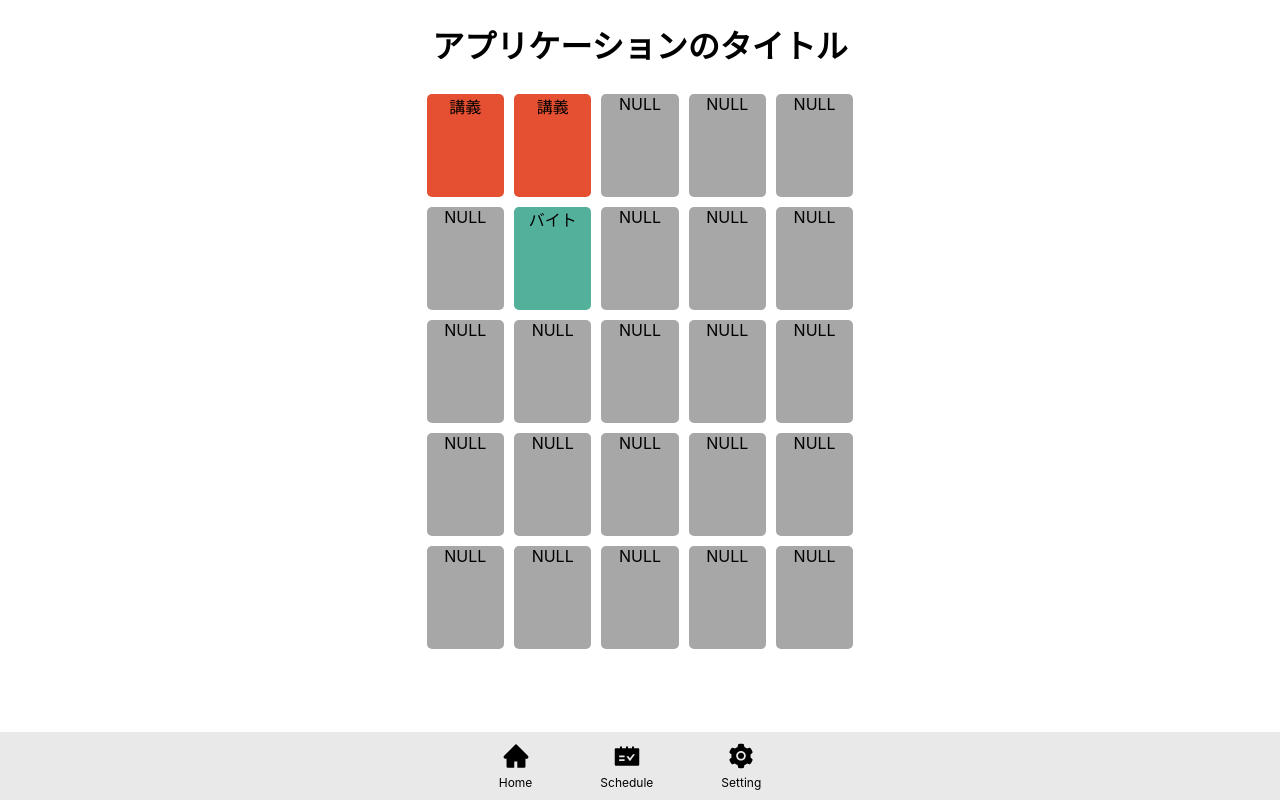
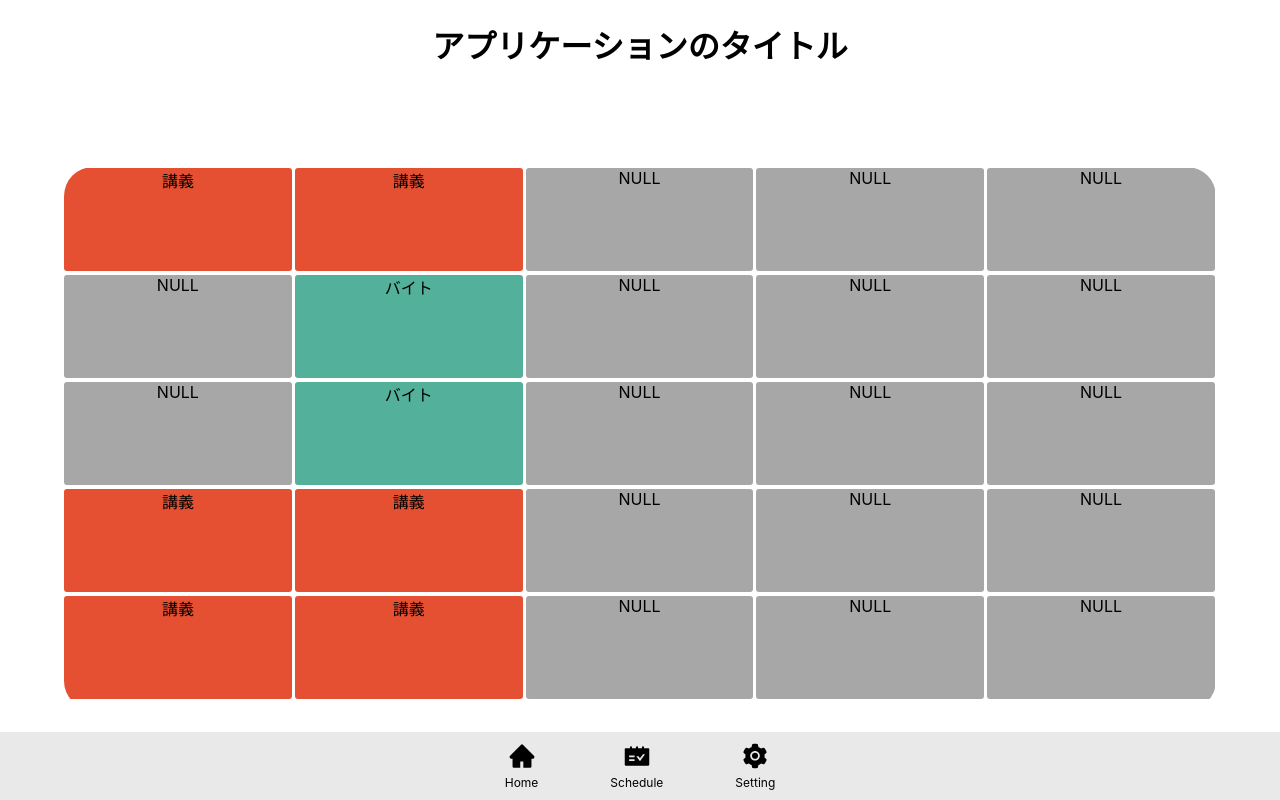
Before and after one commit to gusuku-oknw/calendar-app, a React (Create React App) app: page /schedule in a window 1280 px wide. Built offline with nearby package versions, Linux system fonts and the light colour scheme.

Commit message:
2023/10/03

```diff
--- a/package.json
+++ b/package.json
@@ -6,8 +6,9 @@
     "@fortawesome/fontawesome-svg-core": "^6.4.2",
     "@fortawesome/free-solid-svg-icons": "^6.4.2",
     "@fortawesome/react-fontawesome": "^0.2.0",
+    "@quarkly/atomize": "^1.0.20",
     "@testing-library/jest-dom": "^5.17.0",
-    "@testing-library/react": "^13.4.0",
+    "@testing-library/react": "^11.2.7",
     "@testing-library/user-event": "^13.5.0",
     "font-awesome": "^4.7.0",
     "react": "^18.2.0",
@@ -15,6 +16,7 @@
     "react-icons": "^4.11.0",
     "react-router-dom": "^6.16.0",
     "react-scripts": "5.0.1",
+    "styled-components": "^6.0.8",
     "web-vitals": "^2.1.4"
   },
   "scripts": {
--- a/src/components/GlobalMenu.css
+++ /dev/null
@@ -1,51 +0,0 @@
-/* src/components/GlobalMenu.css */
-
-.global-menu {
-  position: fixed;
-  bottom: 0;
-  left: 0;
-  width: 100%;
-  background-color: #e9e9e9;
-  color: #fff;
-  padding: 10px 0;
-  display: flex;
-  justify-content: space-around;
-  align-items: center;
-}
-
-.global-menu ul {
-  list-style: none;
-  padding: 0;
-  margin: 0;
-  display: flex;
-}
-
-.global-menu li {
-  margin-right: 20px;
-}
-
-.menu-item {
-  text-decoration: none;
-  color: #000000;
-  display: flex;
-  flex-direction: column;
-  align-items: center;
-  font-size: 12px; /* テキストのフォントサイズを調整 */
-  padding: 0 2em; /* 横幅に応じた空白を設定 */
-}
-
-.menu-icon {
-  font-size: 28px; /* アイコンのフォントサイズを調整 */
-  margin-bottom: 5px;
-}
-
-.overlay {
-  position: absolute;
-  top: 0;
-  left: 0;
-  width: 100%;
-  height: 100%;
-  background: rgba(0, 0, 0, 0.5); /* 透明な背景を追加 */
-  z-index: 999; /* ScheduleCalendar を最前面に表示 */
-  /* 他のスタイル */
-}
--- a/src/components/GlobalMenu.js
+++ b/src/components/GlobalMenu.js
@@ -3,7 +3,6 @@
 import React, { useEffect, useState }  from 'react';
 import { AiFillHome, AiFillSchedule, AiFillSetting } from "react-icons/ai"
 import ScheduleCalendar from './ScheduleCalendar'
-import './GlobalMenu.css';
 
 const GlobalMenu = () => {
     const [isMobile, setIsMobile] = useState(false);
@@ -27,34 +26,80 @@ const GlobalMenu = () => {
         setIsSidebarOpen(false);
         setActiveTab(tab);
       };
+
+      const styles = {
+        globalMenu: {
+            position: 'fixed',
+            bottom: 0,
+            left: 0,
+            width: '100%',
+            backgroundColor: '#e9e9e9',
+            color: '#fff',
+            padding: '10px 0',
+            display: 'flex',
+            justifyContent: 'space-around',
+            alignItems: 'center',
+        },
+        ul: {
+            listStyle: 'none',
+            padding: 0,
+            margin: 0,
+            display: 'flex',
+        },
+        li: {
+            marginRight: '20px',
+        },
+        menuItem: {
+            textDecoration: 'none',
+            color: '#000000',
+            display: 'flex',
+            flexDirection: 'column',
+            alignItems: 'center',
+            fontSize: '12px',
+            padding: '0 3em',
+        },
+        menuIcon: {
+            fontSize: '28px',
+            marginBottom: '5px',
+        },
+        overlay: {
+            position: 'absolute',
+            top: 0,
+            left: 0,
+            width: '100%',
+            height: '100%',
+            background: 'rgba(0, 0, 0, 0.5)',
+            zIndex: 999,
+        }
+    };
   return (
-    <div className="global-menu">
-      <ul>
+    <div style={styles.globalMenu}>
+      <ul style={styles.ul}>
         <li>
-          <a href="/" className="menu-item">
-            <AiFillHome className="menu-icon" />
+          <a href="/" style={styles.menuItem}>
+            <AiFillHome style={styles.menuIcon} />
             <span onClick={() => handleTabClick('ScheduleCalendar')}>
                 Home
             </span>
           </a>
         </li>
         <li>
-          <a href="/schedule" className="menu-item">
-            <AiFillSchedule className='menu-icon' />
+          <a href="/schedule" style={styles.menuItem}>
+            <AiFillSchedule style={styles.menuIcon} />
             <span onClick={() => handleTabClick('ScheduleCalendar')}>
                 Schedule
             </span>
           </a>
         </li>
         <li>
-          <a href="/about" className="menu-item">
-          <AiFillSetting className='menu-icon' />
+          <a href="/about" style={styles.menuItem}>
+          <AiFillSetting style={styles.menuIcon} />
           <span>Setting</span>
           </a>
         </li>
         {/* 他のメニューアイテムも同様に追加 */}
       </ul>
-      {activeTab === 'ScheduleCalendar' && <ScheduleCalendar className="overlay" />}
+      {activeTab === 'ScheduleCalendar' && <ScheduleCalendar style={styles.overlay} />}
     </div>
   );
 };
--- a/src/components/ScheduleCalendar.js
+++ b/src/components/ScheduleCalendar.js
@@ -1,12 +1,69 @@
-import React, { useState } from 'react';
+import React, { useState, useEffect, useRef } from 'react';
+
+const PopupMenu = ({ onClose, onContentChange }) => {
+  const popupRef = useRef(null); // Create a ref
+  useEffect(() => {
+    // Define the click handler
+    const handleClickOutside = (event) => {
+      if (popupRef.current && !popupRef.current.contains(event.target)) {
+        onClose();
+      }
+    };
+
+    // Attach the click handler
+    document.addEventListener('mousedown', handleClickOutside);
+
+    // Cleanup the event listener on component unmount
+    return () => {
+      document.removeEventListener('mousedown', handleClickOutside);
+    };
+  }, [onClose]);
+
+  const pupupStyle = {
+    position: 'fixed',
+    top: '40%',
+    left: '50%',
+    transform: 'translate(-50%, -50%)',
+    background: '#fff',
+    padding: '9rem',
+    borderRadius: '1rem',
+    zIndex: 1000
+  }
+  const buttonStyle = {
+    width: '100px',
+    height: '40px',
+    borderradius: '5px',
+    border: 'none',
+    padding: '0 16px',
+    borderRadius: 8,
+    color: '#fff',
+    background: '#639',
+  }
+
+  const handleContentChange = (content) => {
+    onContentChange(content);
+    onClose();
+  };
+
+  return (
+    <div style={pupupStyle} ref={popupRef}>
+      {/* <button onClick={() => handleContentChange('講義')} style={buttonStyle}>講義</button> */}
+      <button onClick={() => handleContentChange('バイト')} style={buttonStyle}>バイト</button>
+      <button onClick={onClose}>Close</button>
+    </div>
+  );
+};
 
 const Calendar = () => {
-
   const [cells, setCells] = useState([
-    [{ color: '#E65032', content: '講義' }, { color: '#E65032', content: '講義' }],
+    [{ color: '#E65032', content: '講義' }, { color: '#E65032', content: '講義' },{ color: '#A8A7A7', content: 'NULL' }, { color: '#A8A7A7', content: 'NULL' }, { color: '#A8A7A7', content: 'NULL' }],
     [{ color: '#A8A7A7', content: 'NULL' }, { color: '#53B09A', content: 'バイト' }],
-    // 他のセル情報を追加
+    [{ color: '#A8A7A7', content: 'NULL' }, { color: '#53B09A', content: 'バイト' }],
+    [{ color: '#E65032', content: '講義' }, { color: '#E65032', content: '講義' },{ color: '#A8A7A7', content: 'NULL' }, { color: '#A8A7A7', content: 'NULL' }, { color: '#A8A7A7', content: 'NULL' }],
+    [{ color: '#E65032', content: '講義' }, { color: '#E65032', content: '講義' },{ color: '#A8A7A7', content: 'NULL' }, { color: '#A8A7A7', content: 'NULL' }, { color: '#A8A7A7', content: 'NULL' }],
   ]);
+  const [popupVisible, setPopupVisible] = useState(false);
+  const [selectedCell, setSelectedCell] = useState(null);
 
   const CONTENT_COLOR_MAP = {
     '講義': '#E65032',
@@ -14,66 +71,85 @@ const Calendar = () => {
     'NULL': '#A8A7A7'
   };
 
+  useEffect(() => {
+    // カレンダーが5x5になるようにセル情報を埋める
+    const filledCells = [...cells];
+    while (filledCells.length < 5) {
+      const newRow = Array(5).fill({ color: CONTENT_COLOR_MAP['NULL'], content: 'NULL' });
+      filledCells.push(newRow);
+    }
+    filledCells.forEach(row => {
+      while (row.length < 5) {
+        row.push({ color: CONTENT_COLOR_MAP['NULL'], content: 'NULL' });
+      }
+    });
+    setCells(filledCells);
+  }, []);
+
   const handleCellClick = (rowIndex, cellIndex) => {
-    const cellContent = prompt('Enter content (講義 or バイト):');
+    // セルの行と列の情報をバックエンドに送信
+    fetch('/process_cell_info', {
+      method: 'POST',
+      headers: {
+        'Content-Type': 'application/json',
+      },
+      body: JSON.stringify({ rowIndex, cellIndex }),
+    })
+      .then((response) => response.json())
+      .then((data) => {
+        setSelectedCell({ rowIndex, cellIndex });
+        setPopupVisible(true);
+      })
+      .catch((error) => {
+        console.error('エラー:', error);
+      });
+    };
 
-    if (cellContent !== null) {
-      const color = CONTENT_COLOR_MAP[cellContent];
-
-      if (color !== undefined) {
+    const handleContentChange = (content) => {
+      const color = CONTENT_COLOR_MAP[content];
       const newCells = cells.map((row, rIndex) => {
         return row.map((cell, cIndex) => {
-            if (rIndex === rowIndex && cIndex === cellIndex) {
-              return { ...cell, content: cellContent, color: color };
+          if (rIndex === selectedCell.rowIndex && cIndex === selectedCell.cellIndex) {
+            return { ...cell, content: content, color: color };
           }
           return cell;
         });
       });
       setCells(newCells);
-      } else {
-        alert('Invalid content. Please enter 講義 or バイト.');
-      }
-    }
     };
 
-  const color = CONTENT_COLOR_MAP['NULL'];
+  const closePopup = () => {
+    setPopupVisible(false);
+  };
+
   // カレンダーが5x5になるようにセル情報を埋める
   while (cells.length < 5) {
-    const newRow = Array(5).fill({ color: color, content: 'NULL' });
+    const newRow = Array(5).fill({ color: CONTENT_COLOR_MAP['NULL'], content: 'NULL' });
     cells.push(newRow);
   }
 
-  // 各行が5つのセルを持つように足りないセルを追加
-  cells.forEach((row) => {
-    while (row.length < 5) {
-      row.push({ color: color, content: 'NULL' });
-    }
-  });
-
+  const marginpx = '2px'
   const cellStyle = {
+    flex: '1',
     width: 77.34,
     height: 103,
-    margin: '5px',
-    borderRadius: 5,
+    margin: '1px',
+    marginLeft: 0, // 最初のセルの左側のマージンを0に設定
+    borderRadius: 3,
     cursor: 'pointer',
   };
 
-
   return (
-    <div>
+    <div style={{ display: 'flex', justifyContent: 'center', alignItems: 'center', height: '100%' }}>
+      <div style={{width: '90%', height: '100%', paddingBottom: 10, background: '#ffffff', borderRadius: 30, overflow: 'hidden', border: '1px white solid', flexDirection: 'column', justifyContent: 'center', alignItems: 'center', display: 'flex', flexWrap: 'wrap'}}>
         {cells.map((row, rowIndex) => (
-        <div
-          key={rowIndex}
-          style={{
-            display: 'flex',
-            justifyContent: 'center',
-          }}
-        >
+          <div key={rowIndex} style={{ display: 'flex', justifyContent: 'center', width: '100%', marginTop: rowIndex === 0 ? 0 : marginpx }}>
             {row.map((cell, cellIndex) => (
               <div
                 key={cellIndex}
                 style={{
                   ...cellStyle,
+                  marginLeft: cellIndex === 0 ? 0 : marginpx,
                   background: cell.color,
                 }}
                 onClick={() => handleCellClick(rowIndex, cellIndex)}
@@ -83,8 +159,11 @@ const Calendar = () => {
             ))}
           </div>
         ))}
+        {popupVisible && <PopupMenu onClose={closePopup} onContentChange={handleContentChange} />}
+      </div>
+      <div style={{ height: '700px', background: '#000000' }}></div> {/* 新しく追加したdivで下に余白を設定 */}
     </div>
   );
-};
 
+}
 export default Calendar;
--- a/src/index.js
+++ b/src/index.js
@@ -1,5 +1,5 @@
 import React from 'react';
-import ReactDOM from 'react-dom/client';
+import ReactDOM from 'react-dom';
 import './index.css';
 import App from './App';
 import reportWebVitals from './reportWebVitals';
```
Also changed, not shown: 1 other file (tests, documents, lock files or other folders). Lines whose indentation alone changed are shown as unchanged.
